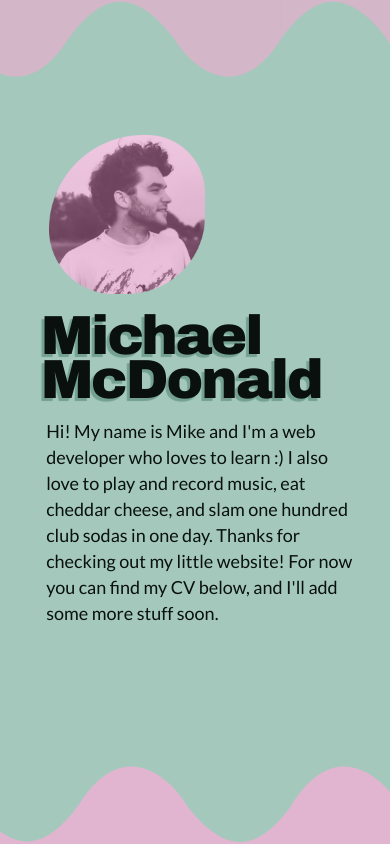
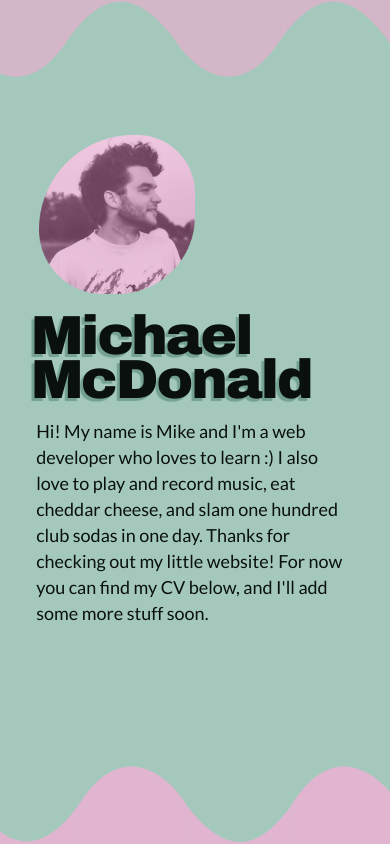
Before and after one commit to michaelAdrianMcd/michaelSoft, a React (Create React App) app: page / in a window 390 px wide. Shown: the top 844 px of the page. Built offline with nearby package versions, Linux system fonts and the light colour scheme.

Commit message:
mobile layout adjustment

```diff
--- a/src/pages/Landing.js
+++ b/src/pages/Landing.js
@@ -85,7 +85,6 @@ const Content = styled.div`
 
   @media only screen and (max-width: 1061px) {
     grid-gap: 0%;
-
     grid-template-columns: repeat(auto-fill, minmax(47%, 47%));
   }
 
@@ -94,6 +93,7 @@ const Content = styled.div`
     grid-gap: 0;
     max-width: 80%;
     top: 16%;
+    padding-left: 0;
   }
 `;
 
```
